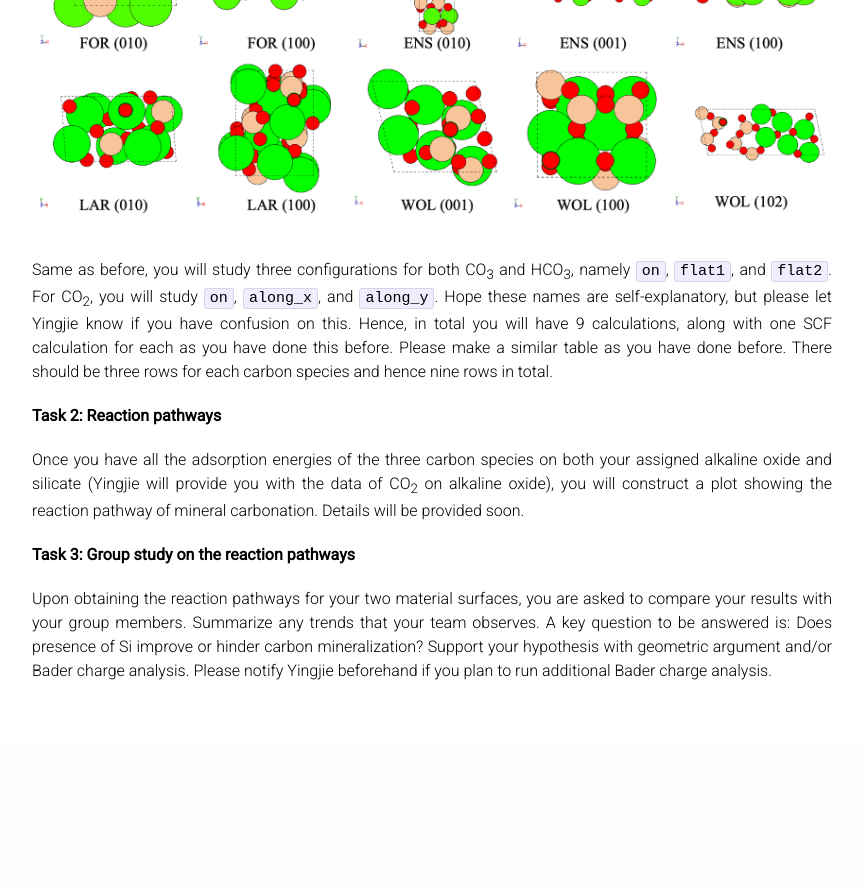
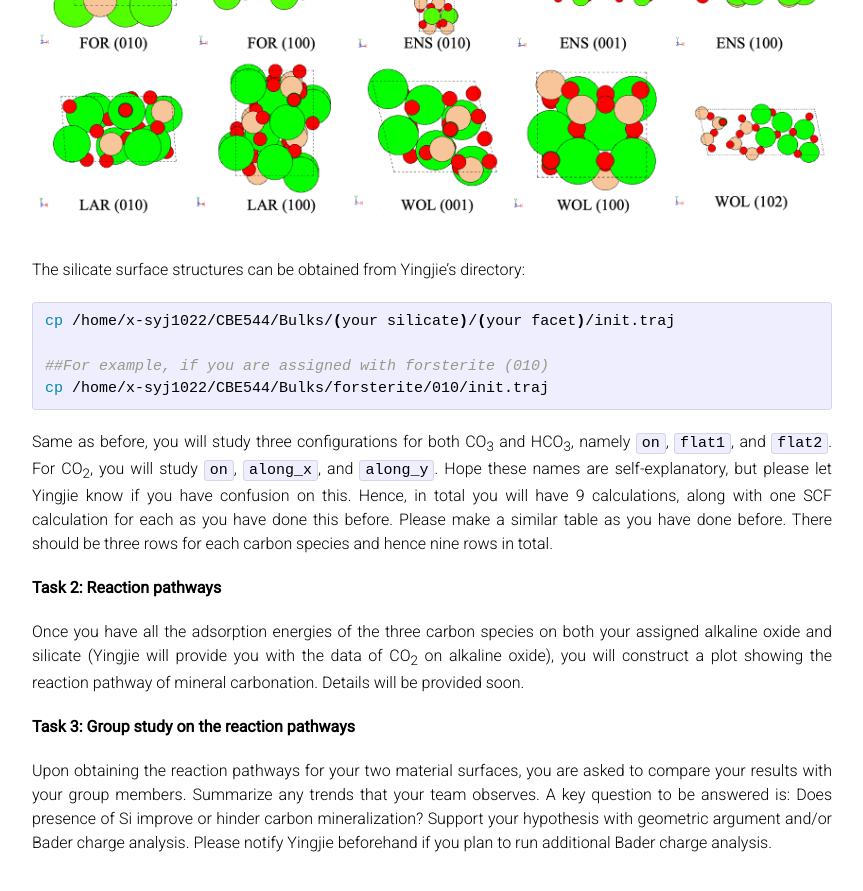
Before and after one commit to UPennCBE544/2023.github.io, a Jekyll site: the page built from ProjectDescription.md, in a window 1280 px wide and 900 px high, scrolled down 12659 px. Shown: the top 891 px of the window, without its empty margins (208-1071 px from the left). Built offline with Jekyll 4.4.1, drawn with Linux system fonts in a browser that asks for light colours; formulas are drawn with MathJax 3; our own code applies the rules of GitHub Pages for plain Markdown files; before the commit the page ends 13402 px from its top, so only the background shows below that.

Commit message:
Update ProjectDescription.md

````diff
--- a/ProjectDescription.md
+++ b/ProjectDescription.md
@@ -304,6 +304,15 @@ Now that you have mastered the adsorption energy calculations in part one, you s
 <center><img src="../Images/O_site.png" alt="window" style="width: 800px;"/><br>
 </center>
 
+The silicate surface structures can be obtained from Yingjie's directory:
+
+```bash
+cp /home/x-syj1022/CBE544/Bulks/(your silicate)/(your facet)/init.traj
+
+##For example, if you are assigned with forsterite (010)
+cp /home/x-syj1022/CBE544/Bulks/forsterite/010/init.traj
+```
+
 Same as before, you will study three configurations for both CO<sub>3</sub> and HCO<sub>3</sub>, namely `on`, `flat1`, and `flat2`. For CO<sub>2</sub>, you will study `on`, `along_x`, and `along_y`. Hope these names are self-explanatory, but please let Yingjie know if you have confusion on this. Hence, in total you will have 9 calculations, along with one SCF calculation for each as you have done this before. Please make a similar table as you have done before. There should be three rows for each carbon species and hence nine rows in total.
 
 **Task 2: Reaction pathways**
````
